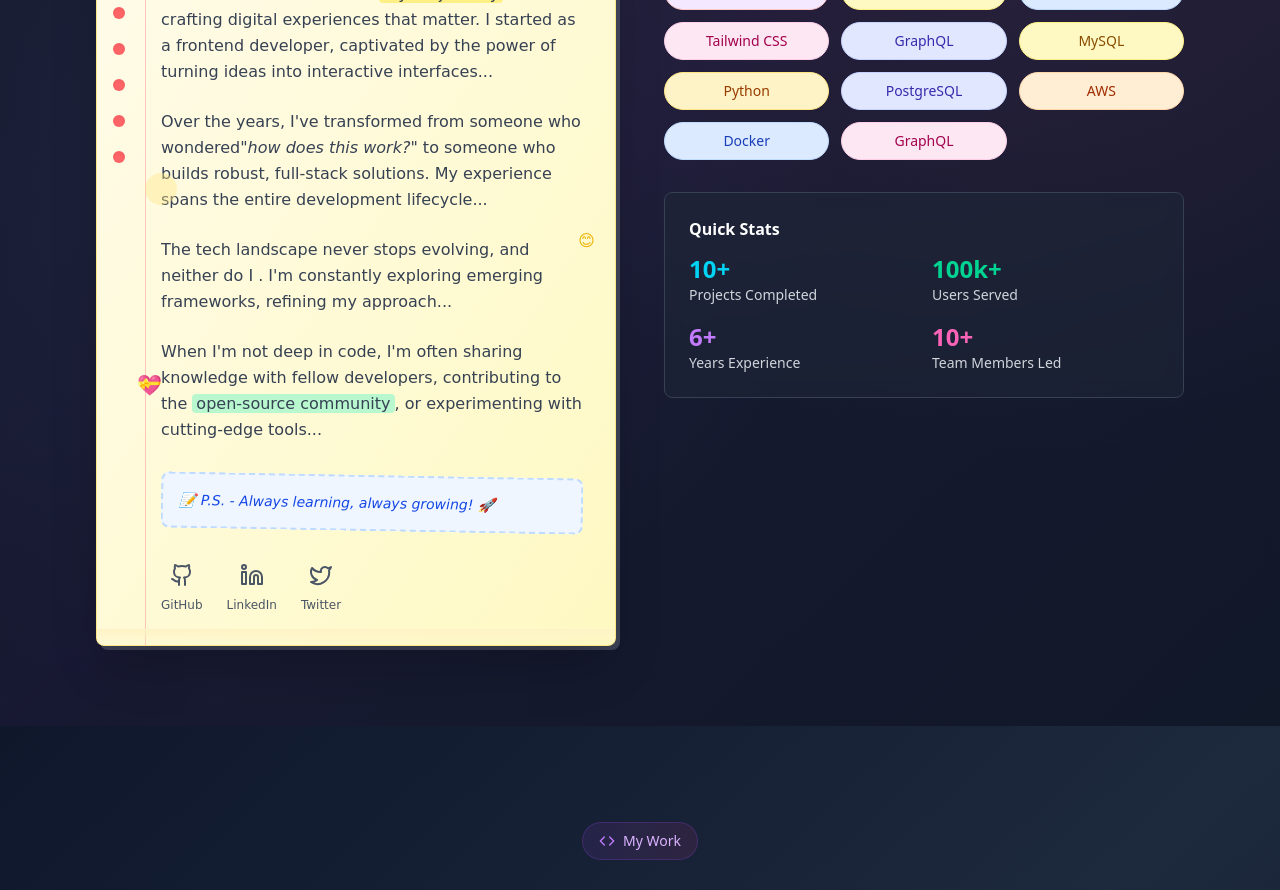
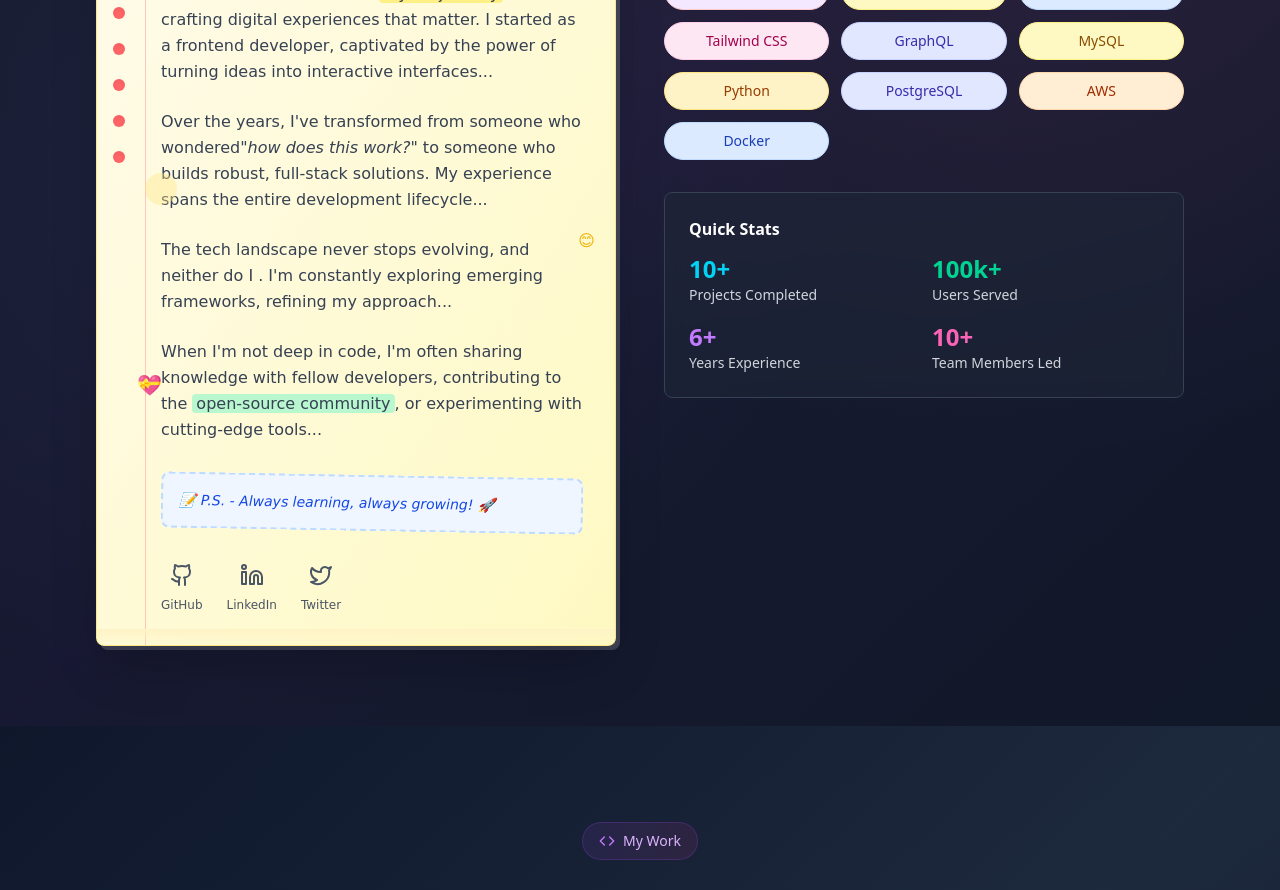
Before and after one commit to TarunBapat/portfolio-website, a React (Vite) app: page / in a window 1280 px wide. Shown: the part 1280-2170 px from the top of the page. Built offline with nearby package versions, Linux system fonts and the light colour scheme.

Commit message:
refactor

```diff
--- a/src/constants.ts
+++ b/src/constants.ts
@@ -57,10 +57,6 @@ export const skills = [
     color: "bg-orange-100 text-orange-800 border border-orange-200",
   },
   { name: "Docker", color: "bg-blue-100 text-blue-800 border border-blue-200" },
-  {
-    name: "GraphQL",
-    color: "bg-pink-100 text-pink-800 border border-pink-200",
-  },
 ];
 
 export const projects = [
```
